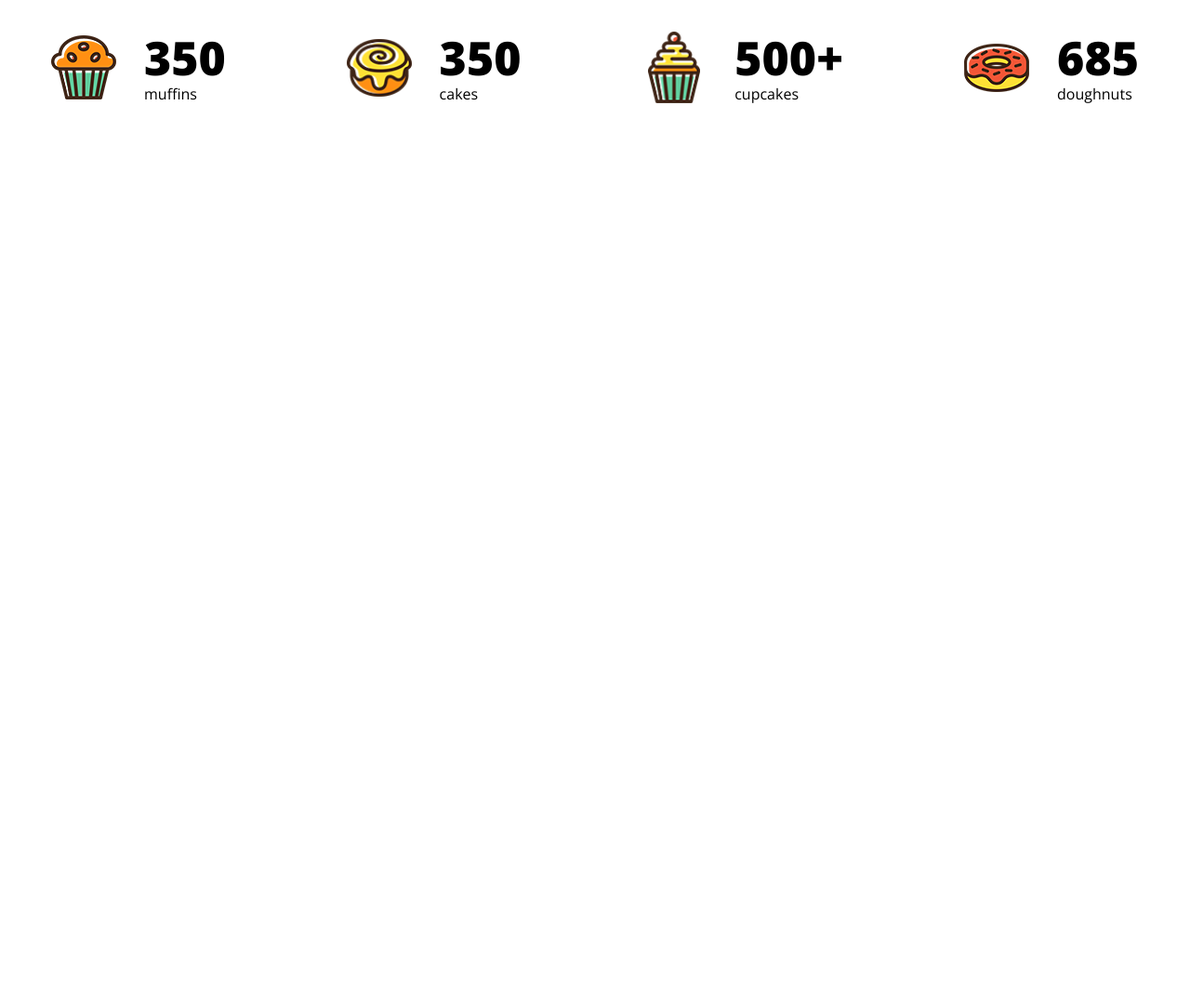
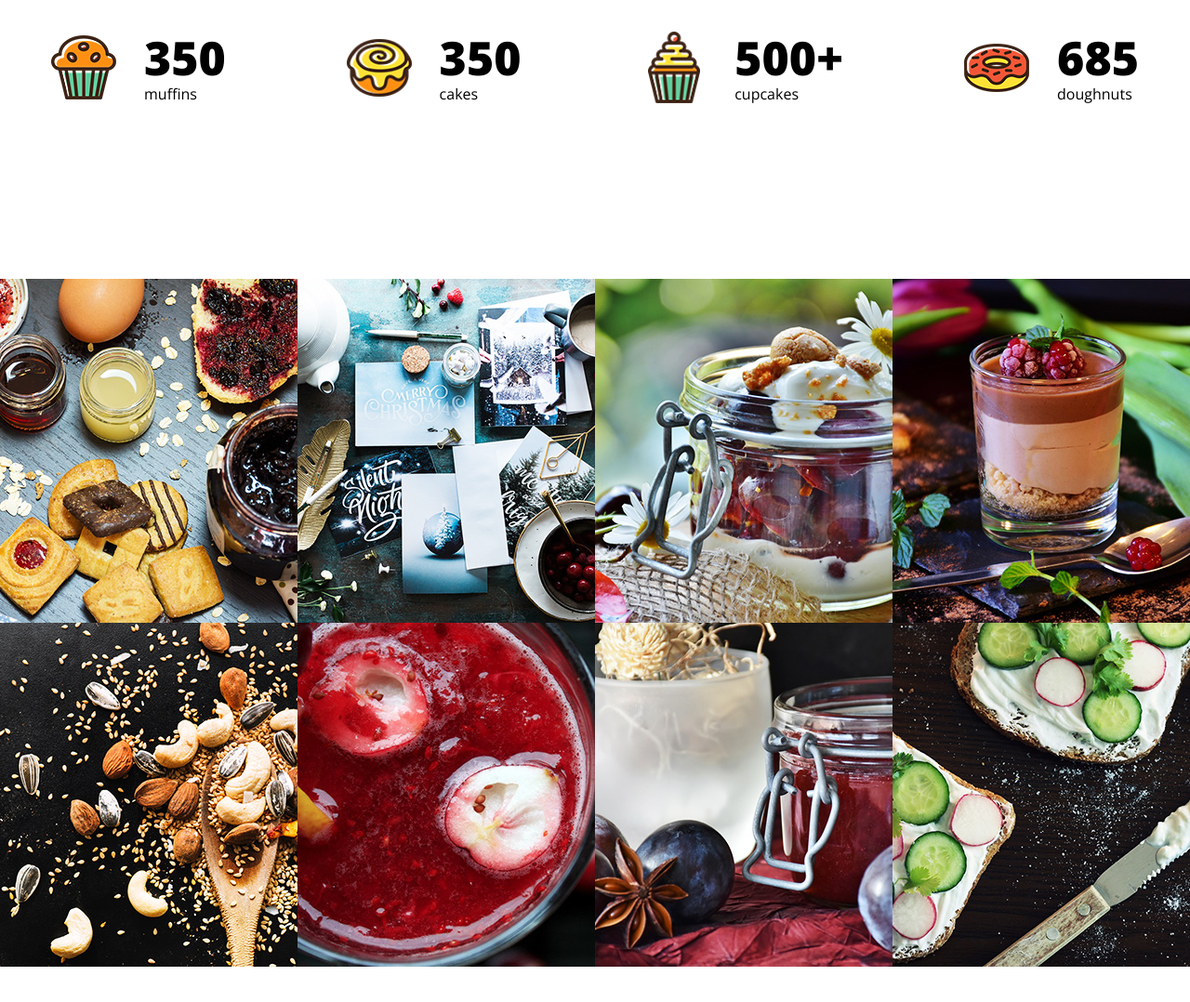
Before and after one commit to nadyawyn/organicfood, a website: page src/index.html in a window 1280 px wide. Shown: the part 5072-6150 px from the top of the page at 93% size. Before the commit the page ends 5372 px from the top, so only its background shows below. Drawn offline with nearby package versions, Linux system fonts and the light colour scheme; files that its build step writes are made by us from their sources; files whose address does not match are found by name.

Commit message:
Finalized Products Mid section

```diff
--- a/src/index.html
+++ b/src/index.html
@@ -177,5 +177,20 @@
 			</ul>
 		</div>
 	</section>
+	<section class="products-mid">
+		<div class="products-mid__grid">
+			<div class="products-mid__grid-item products-mid__grid-item_1"><a href="#" class="products-mid__link"><span>Tasty Jam</span></a></div>
+			<div class="products-mid__grid-item products-mid__grid-item_2"><a href="#" class="products-mid__link"><span>Festive Tea</span></a></div>
+			<div class="products-mid__grid-item products-mid__grid-item_3"><a href="#" class="products-mid__link"><span>Summer Herbs</span></a></div>
+			<div class="products-mid__grid-item products-mid__grid-item_4"><a href="#" class="products-mid__link"><span>Great Desserts</span></a></div>
+			<div class="products-mid__grid-item products-mid__grid-item_5"><a href="#" class="products-mid__link"><span>Awesome Nuts</span></a></div>
+			<div class="products-mid__grid-item products-mid__grid-item_6"><a href="#" class="products-mid__link"><span>Vitamins All-Year Round</span></a></div>
+			<div class="products-mid__grid-item products-mid__grid-item_7"><a href="#" class="products-mid__link"><span>Warm Spices</span></a></div>
+			<div class="products-mid__grid-item products-mid__grid-item_8"><a href="#" class="products-mid__link"><span>Fitness Food</span></a></div>
+		</div>
+	</section>
+	<section class="reviews">
+
+	</section>
 </body>
 </html>
--- /dev/null
+++ b/src/sass/blocks/_products-mid.scss
@@ -0,0 +1,61 @@
+.products-mid {
+	&__grid {
+		display: grid;
+		grid-template-columns: 1fr 1fr 1fr 1fr;
+		grid-template-rows: 370px 370px;
+
+		&-item {
+			position: relative;
+			&_1 {
+				background: url(../img/products_mid/001.jpg) center (center/cover) no-repeat;
+			}
+			&_2 {
+				background: url(../img/products_mid/002.jpg) center (center/cover) no-repeat;
+			}
+			&_3 {
+				background: url(../img/products_mid/003.jpg) center (center/cover) no-repeat;
+			}
+			&_4 {
+				background: url(../img/products_mid/004.jpg) center (center/cover) no-repeat;
+			}
+			&_5 {
+				background: url(../img/products_mid/005.jpg) center (center/cover) no-repeat;
+			}
+			&_6 {
+				background: url(../img/products_mid/006.jpg) center (center/cover) no-repeat;
+			}
+			&_7 {
+				background: url(../img/products_mid/007.jpg) center (center/cover) no-repeat;
+			}
+			&_8 {
+				background: url(../img/products_mid/008.jpg) center (center/cover) no-repeat;
+			}
+		}
+	}
+	&__link {
+		display: block;
+		height: 100%;
+		width: 100%;
+		color: #ffffff;
+		font-size: 20px;
+		line-height: 30px;
+		text-decoration: none;
+		text-align: center;
+		span {
+			display: none;
+			position: absolute;
+			top: 50%;
+			left: 50%;
+			transform: translateX(-50%) translateY(-50%);
+		}
+
+		&:hover {
+
+			background-color: rgba($color: #000000, $alpha: 0.6);
+
+			span {
+				display: block;
+			}
+		}
+	}
+}
--- /dev/null
+++ b/src/sass/blocks/_reviews.scss
@@ -0,0 +1,3 @@
+.reviews {
+	height: 715px;
+}
--- a/src/sass/style.scss
+++ b/src/sass/style.scss
@@ -71,3 +71,5 @@ body {
 @import "blocks/tips";
 @import "blocks/decor";
 @import "blocks/progress";
+@import "blocks/products-mid";
+@import "blocks/reviews";
```
Also changed, not shown: dist/css/style.min.css, dist/index.html.
